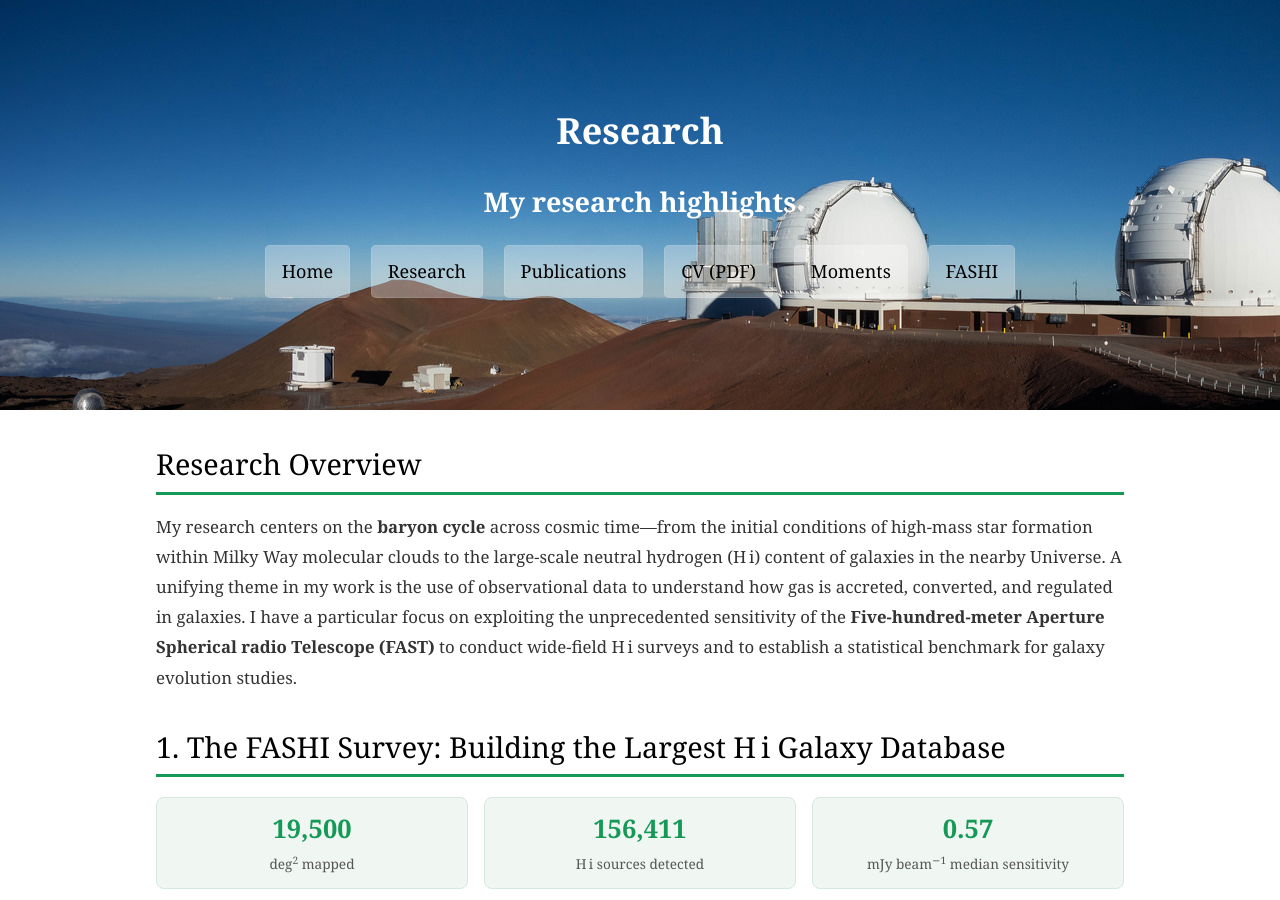
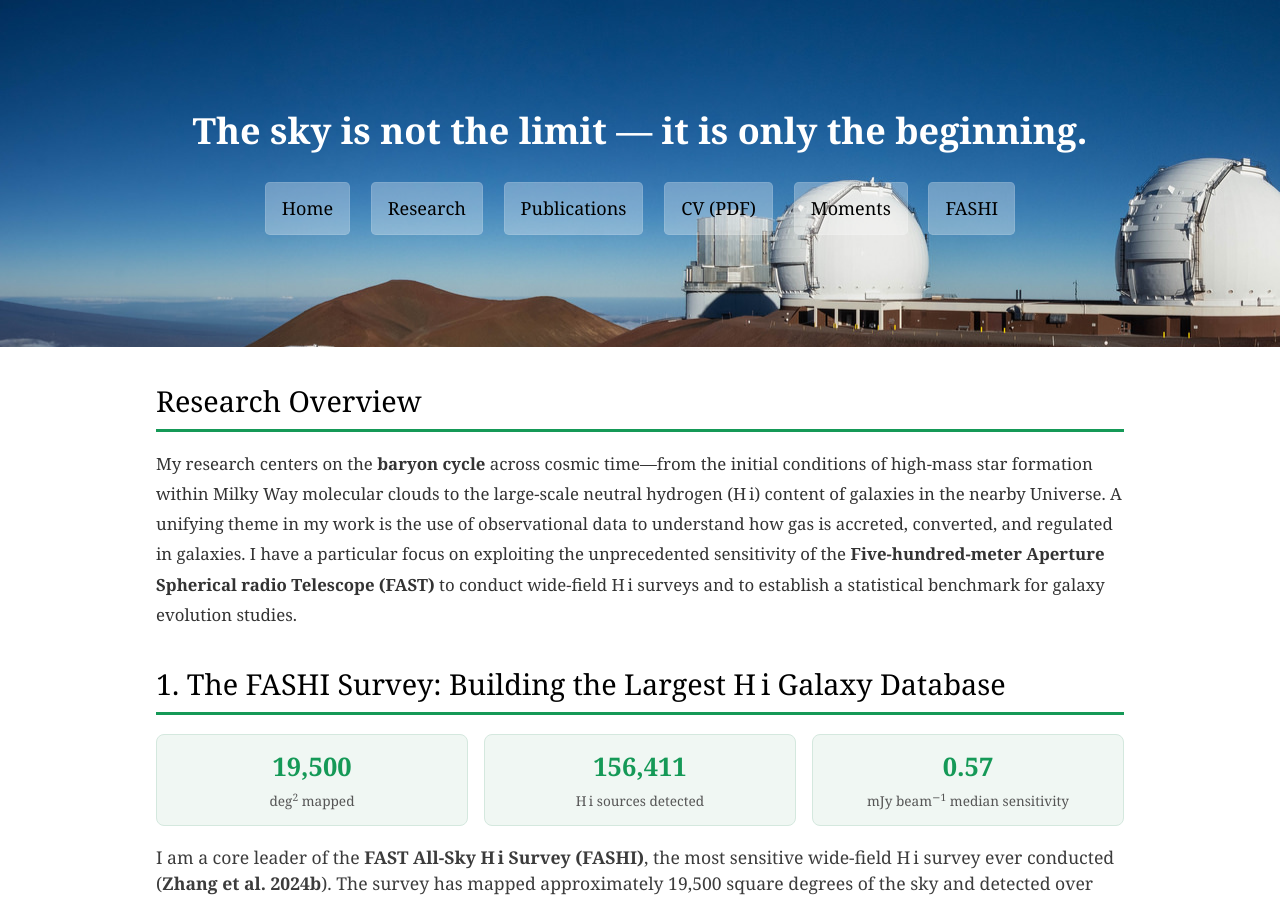
Before and after one commit to zcp521/zcp521.github.io, a Jekyll site: the page built from research.md, in a window 1280 px wide and 900 px high. Built offline with Jekyll 4.4.1, drawn with Linux system fonts in a browser that asks for light colours.

Commit message:
Update research.md

```diff
--- a/research.md
+++ b/research.md
@@ -1,7 +1,6 @@
 ---
 layout: default
-title: "Research"
-tagline: "My research highlights"
+title: "The sky is not the limit — it is only the beginning."
 ---
 
 <style>
```
